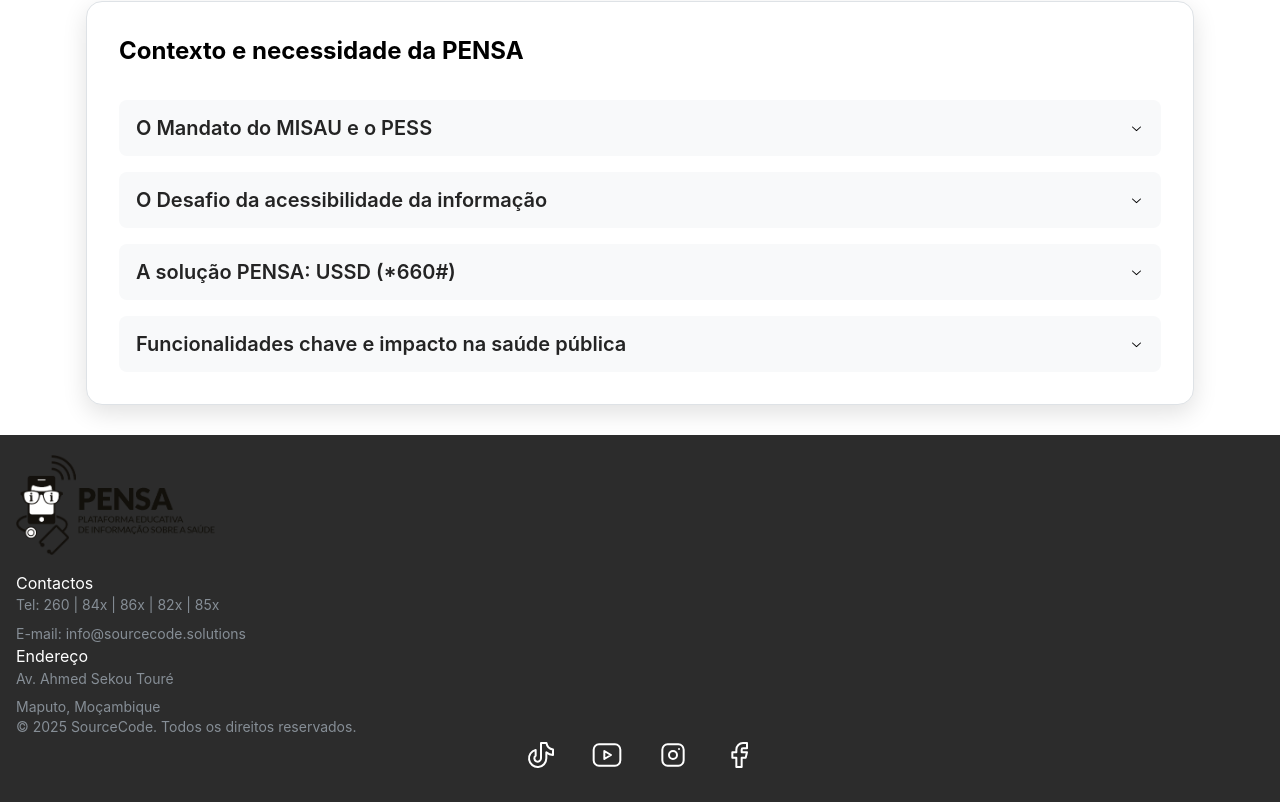
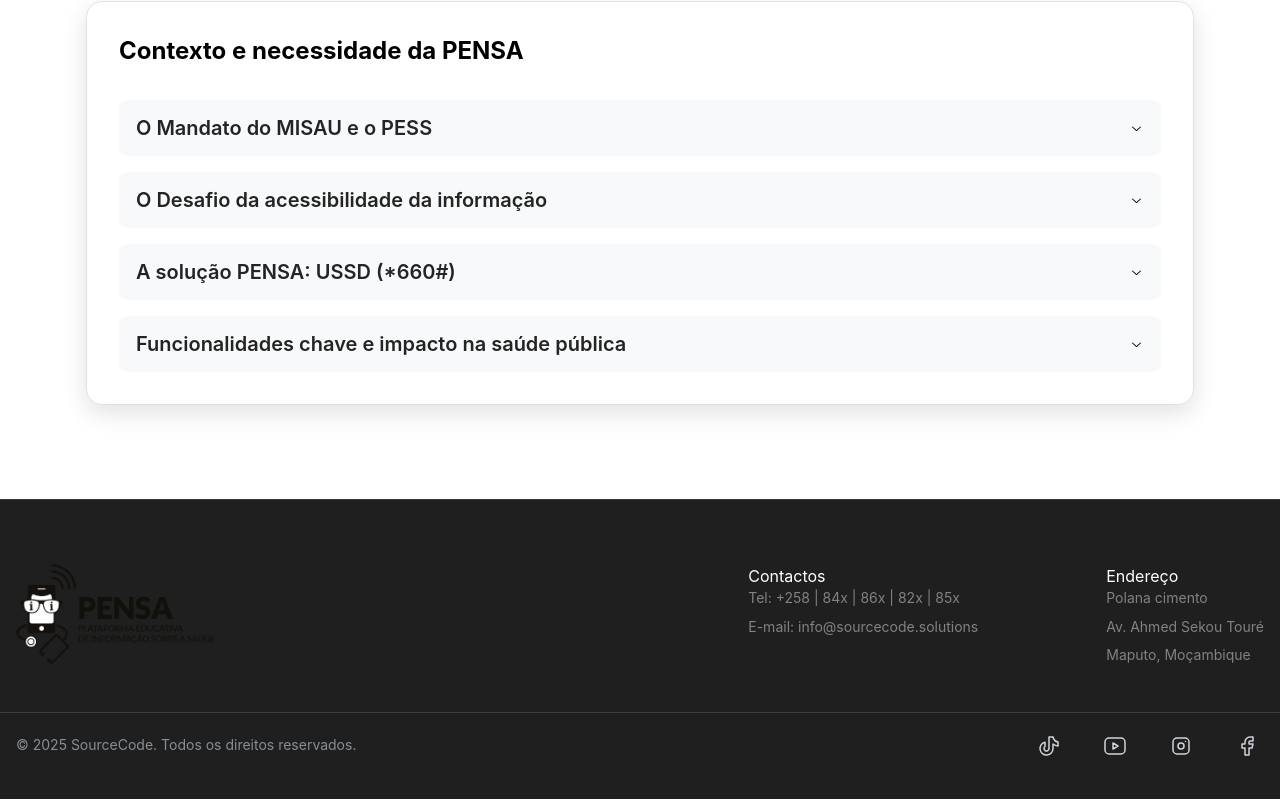
Before and after one commit to LeonardoButne/pensa-web, a React (Vite) app in the folder pensa-web/: page /sobre in a window 1280 px wide. Shown: the part 1340-2142 px from the top of the page. Built offline with nearby package versions, Linux system fonts and the light colour scheme.

Commit message:
feat: enhance Footer component layout and update contact links

```diff
--- a/pensa-web/src/components/layout/Footer/Footer.module.css
+++ b/pensa-web/src/components/layout/Footer/Footer.module.css
@@ -4,3 +4,111 @@
   padding-top: 20px;
   padding-bottom: 20px;
 }
+
+.footer {
+  margin-top: calc(var(--mantine-spacing-xl) * 2);
+  padding-top: var(--mantine-spacing-xl);
+  background-color: var(--mantine-color-dark-8);
+  border-top: 1px solid var(--mantine-color-dark-5);
+  color: var(
+    --mantine-color-white
+  ); /* Garante que o texto seja legível no fundo escuro */
+}
+
+/* ---------------------------------------------------- */
+/* Conteúdo Principal (Logo + Contactos + Endereço) */
+/* ---------------------------------------------------- */
+
+.inner {
+  display: flex;
+  justify-content: space-between;
+  padding-top: var(--mantine-spacing-xl);
+  padding-bottom: var(--mantine-spacing-xl);
+  /* A borda inferior será movida para afterFooter */
+}
+
+/* Empilhamento no celular (Tamanho SM ou menor) */
+@media (max-width: var(--mantine-breakpoint-sm)) {
+  .inner {
+    flex-direction: column;
+    /* Espaçamento entre os elementos (Logo, Contactos, Endereço) */
+    gap: var(--mantine-spacing-xl);
+    text-align: center; /* Centraliza o texto no celular */
+  }
+
+  .logo {
+    /* Centraliza o logo no celular */
+    align-self: center;
+  }
+}
+
+/* Os grupos de links (Contactos e Endereço) */
+.groups {
+  display: flex;
+  /* Espaçamento entre os grupos (ex: Contactos e Endereço) */
+  gap: calc(var(--mantine-spacing-xl) * 4);
+}
+
+/* Empilhamento dos grupos de links no celular */
+@media (max-width: var(--mantine-breakpoint-sm)) {
+  .groups {
+    flex-direction: column;
+    width: 100%;
+    /* Centraliza o texto dos grupos no celular */
+    align-items: center;
+    gap: var(--mantine-spacing-xl);
+  }
+}
+
+.link {
+  display: block;
+  margin-bottom: var(--mantine-spacing-xs);
+  color: var(--mantine-color-dark-2) !important;
+  transition: color 100ms ease;
+}
+
+.link:hover {
+  color: var(--mantine-color-blue-4) !important;
+}
+
+.title {
+  font-size: var(--mantine-font-size-lg);
+  font-weight: 700;
+  margin-bottom: var(--mantine-spacing-xs);
+  color: var(--mantine-color-white);
+}
+
+/* ---------------------------------------------------- */
+/* Pós-Rodapé (Copyright e Ícones Sociais) */
+/* ---------------------------------------------------- */
+
+.afterFooter {
+  display: flex;
+  justify-content: space-between;
+  align-items: center;
+  padding-top: var(--mantine-spacing-md);
+  padding-bottom: var(--mantine-spacing-md);
+  border-top: 1px solid var(--mantine-color-dark-5);
+}
+
+.social :global(.mantine-ActionIcon-root) {
+  color: var(--mantine-color-gray-4);
+}
+
+.social :global(.mantine-ActionIcon-root):hover {
+  color: var(--mantine-color-blue-4);
+}
+
+/* Empilhamento do pós-rodapé no celular */
+@media (max-width: var(--mantine-breakpoint-sm)) {
+  .afterFooter {
+    /* Empilha o copyright e os sociais */
+    flex-direction: column;
+    gap: var(--mantine-spacing-md);
+  }
+
+  .social {
+    /* Garante que os ícones sociais fiquem no centro do rodapé */
+    margin-bottom: 0 !important;
+  }
+}
--- a/pensa-web/src/components/layout/Footer/Footer.tsx
+++ b/pensa-web/src/components/layout/Footer/Footer.tsx
@@ -19,18 +19,22 @@ const data = [
   {
     title: "Contactos",
     links: [
-      { label: "Tel: 260 | 84x | 86x | 82x | 85x", href: "tel:260" },
+      // Corrigindo o valor do 'href' para o telefone e e-mail
+      { label: "Tel: +258 | 84x | 86x | 82x | 85x", href: "tel:+258" },
       {
         label: "E-mail: info@sourcecode.solutions",
-        href: "info@sourcecode.solutions",
+        href: "mailto:info@sourcecode.solutions",
       },
     ],
   },
   {
     title: "Endereço",
     links: [
-      // { label: "Praça Samora M. Machel, 217", href: "#" },
-      { label: "Av. Ahmed Sekou Touré", href: "#" },
+      { label: "Polana cimento" },
+      {
+        label: "Av. Ahmed Sekou Touré",
+        href: "https://maps.app.goo.gl/EHvDJv5txzrLYKMA7",
+      },
       { label: "Maputo, Moçambique", href: "#" },
     ],
   },
@@ -40,7 +44,7 @@ export function Footer() {
   const groups = data.map((group) => {
     const links = group.links.map((link, index) => (
       <Anchor
-        key={index}
+        key={index} // Usar index aqui é aceitável, pois a ordem dos links é estática
         c="dimmed"
         href={link.href}
         size="sm"
@@ -60,6 +64,7 @@ export function Footer() {
 
   return (
     <footer className={classes.footer}>
+      {/* Container Principal: Logo e Links. O layout horizontal/vertical é definido no CSS */}
       <Container size="xl" className={classes.inner}>
         <div className={classes.logo}>
           <Group gap="xs" mb="md">
@@ -70,12 +75,14 @@ export function Footer() {
         <div className={classes.groups}>{groups}</div>
       </Container>
 
+      {/* Container Pós-Rodapé: Copyright e Sociais. O layout horizontal/vertical é definido no CSS */}
       <Container size="xl" className={classes.afterFooter}>
         <Text c="dimmed" size="sm">
           © {new Date().getFullYear()} SourceCode. Todos os direitos reservados.
         </Text>
 
-        <Group gap="xl" className={classes.social} mb={10} justify="center">
+        {/* ActionIcons ajustados para usar size="lg" e remover mb={10} */}
+        <Group gap="xl" className={classes.social} justify="center">
           <ActionIcon
             size="lg"
             color="white"
@@ -84,7 +91,7 @@ export function Footer() {
             href="https://tiktok.com/@pensa660"
             target="_blank"
           >
-            <IconBrandTiktok size={200} stroke={1.5} />
+            <IconBrandTiktok size={24} stroke={1.5} />
           </ActionIcon>
           <ActionIcon
             size="lg"
@@ -94,7 +101,7 @@ export function Footer() {
             href="https://youtube.com"
             target="_blank"
           >
-            <IconBrandYoutube size={200} stroke={1.5} />
+            <IconBrandYoutube size={24} stroke={1.5} />
           </ActionIcon>
           <ActionIcon
             size="lg"
@@ -104,7 +111,7 @@ export function Footer() {
             href="https://instagram.com/pensa.660"
             target="_blank"
           >
-            <IconBrandInstagram size={200} stroke={1.5} />
+            <IconBrandInstagram size={24} stroke={1.5} />
           </ActionIcon>
           <ActionIcon
             size="lg"
@@ -114,7 +121,7 @@ export function Footer() {
             href="https://www.facebook.com/pensa660?_rdc=1&_rdr"
             target="_blank"
           >
-            <IconBrandFacebook size={200} stroke={1.5} />
+            <IconBrandFacebook size={24} stroke={1.5} />
           </ActionIcon>
         </Group>
       </Container>
```
